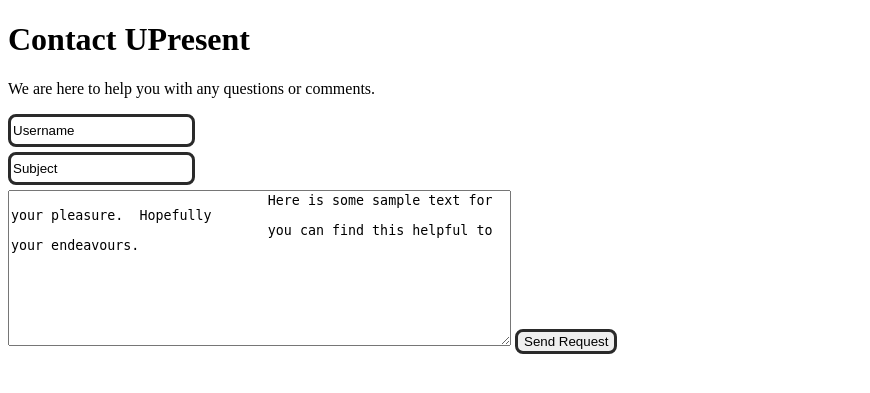
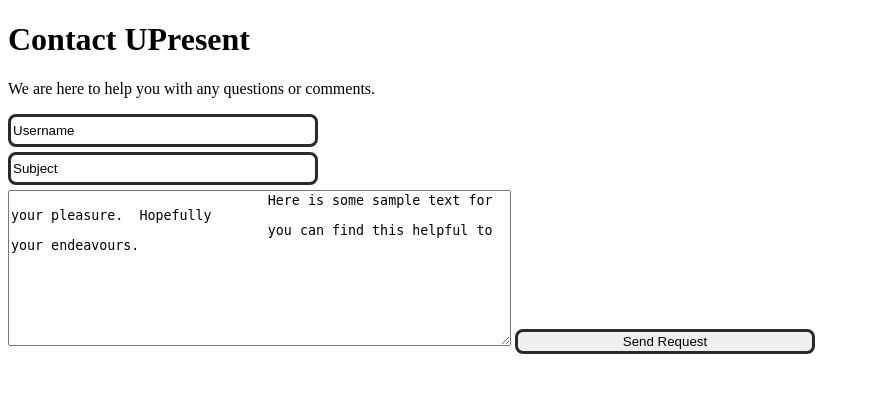
Before and after one commit to hcuri/Team5, a PHP site: page /contact.php in a window 1280 px wide. Shown: the top 393 px of the page, without its empty margins (0-870 px from the left). Run offline with PHP 8.4, Linux system fonts and the light colour scheme.

Commit message:
Changed textarea attributes

```diff
--- a/css/contact.css
+++ b/css/contact.css
@@ -15,11 +15,13 @@
 	border:3px solid #2a2a2a;
 	border-radius:8px;
 	height:25px;
+	width:300px;
 	margin-bottom:5px;
 }
 
 textarea#message {
 	border:3px solid #2a2a2a;
 	border-radius:8px;
+	width:300px;
 	margin-bottom:5px;
 }
```
